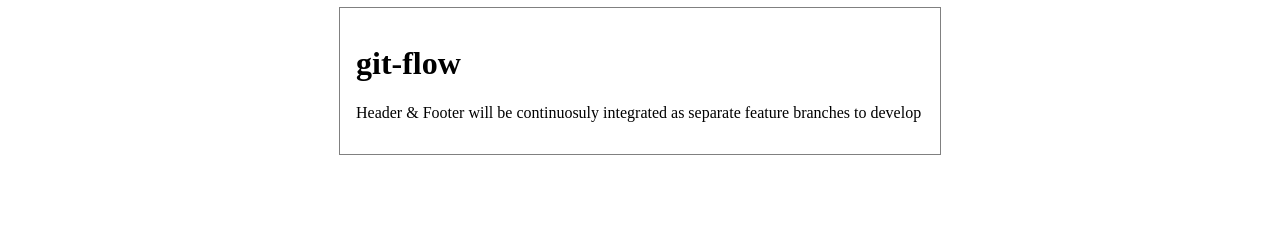
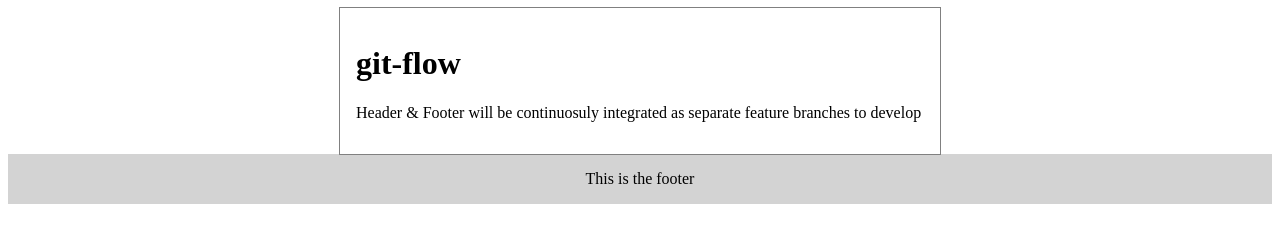
Before and after one commit to isaacBejarano/git-flow, a plain HTML site: page index.html in a window 1280 px wide. Drawn offline with Linux system fonts and the light colour scheme.

Commit message:
footer added

```diff
--- a/index.html
+++ b/index.html
@@ -11,6 +11,16 @@
 				margin: 0 auto;
 				padding: 1rem;
 			}
+			footer {
+				padding: 1rem;
+				background-color: lightgrey;
+			}
+			.d-block {
+				max-width: 568px;
+				margin: 0 auto;
+				display: block;
+				text-align: center;
+			}
 		</style>
 	</head>
 
@@ -20,5 +30,9 @@
 
 			<p>Header & Footer will be continuosuly integrated as separate feature branches to develop</p>
 		</main>
+
+		<footer>
+			<span class="d-block">This is the footer</span>
+		</footer>
 	</body>
 </html>
```
